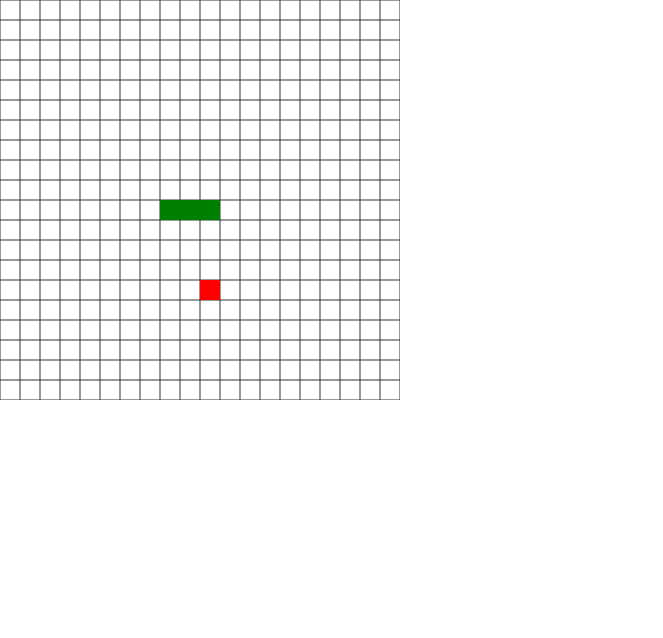
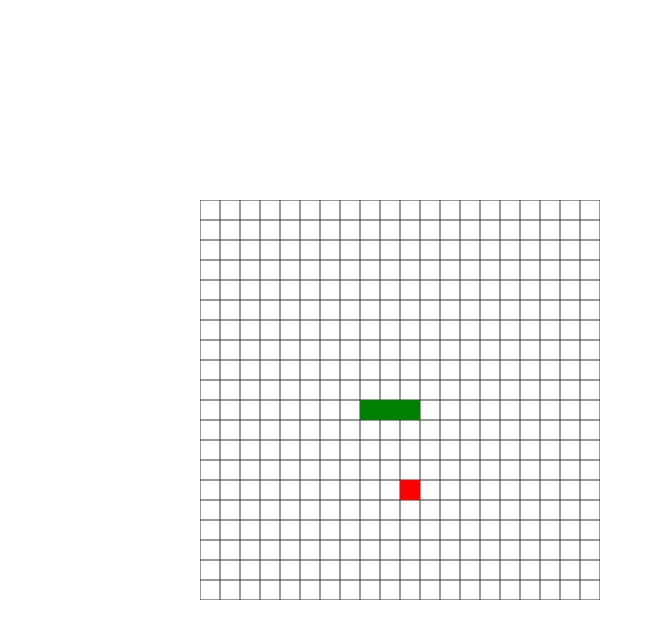
Before and after one commit to MrShahin2004/SnakeGameJS, an Electron app: page src/game.html in a window 800 px wide. Shown: the whole page, without its empty margins (0-663 px from the left). Drawn offline with Linux system fonts and the light colour scheme.

Commit message:
Centered the board.

```diff
--- a/src/styles/game.css
+++ b/src/styles/game.css
@@ -1,5 +1,13 @@
 * {
-    margin: 0;
-    padding: 0;
-    box-sizing: border-box;
+  margin: 0;
+  padding: 0;
+  box-sizing: border-box;
 }
+
+#body {
+    width: auto;
+    height: 100vh;
+    display: flex;
+    justify-content: center;
+    align-items: center;
+}
```
